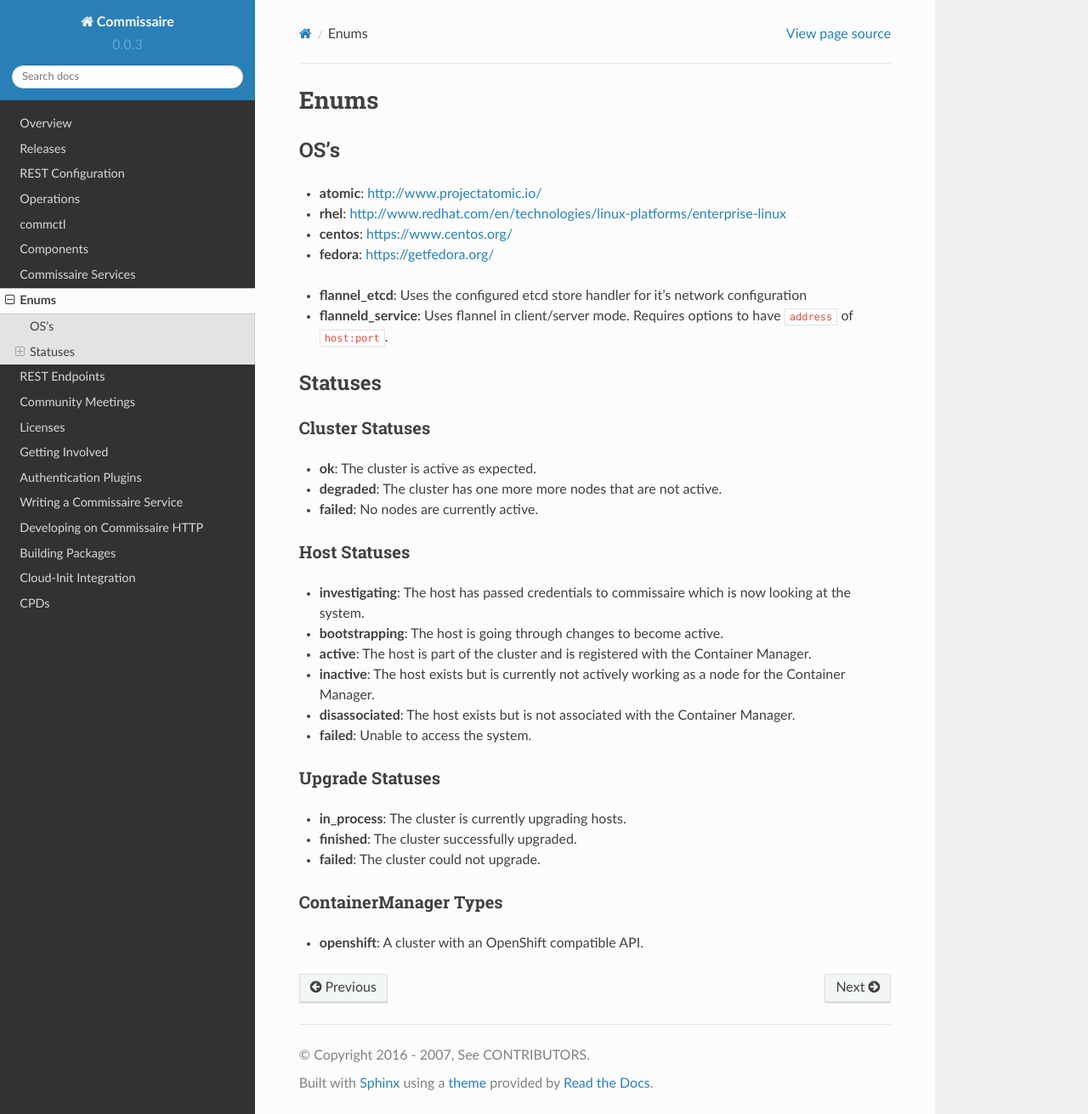
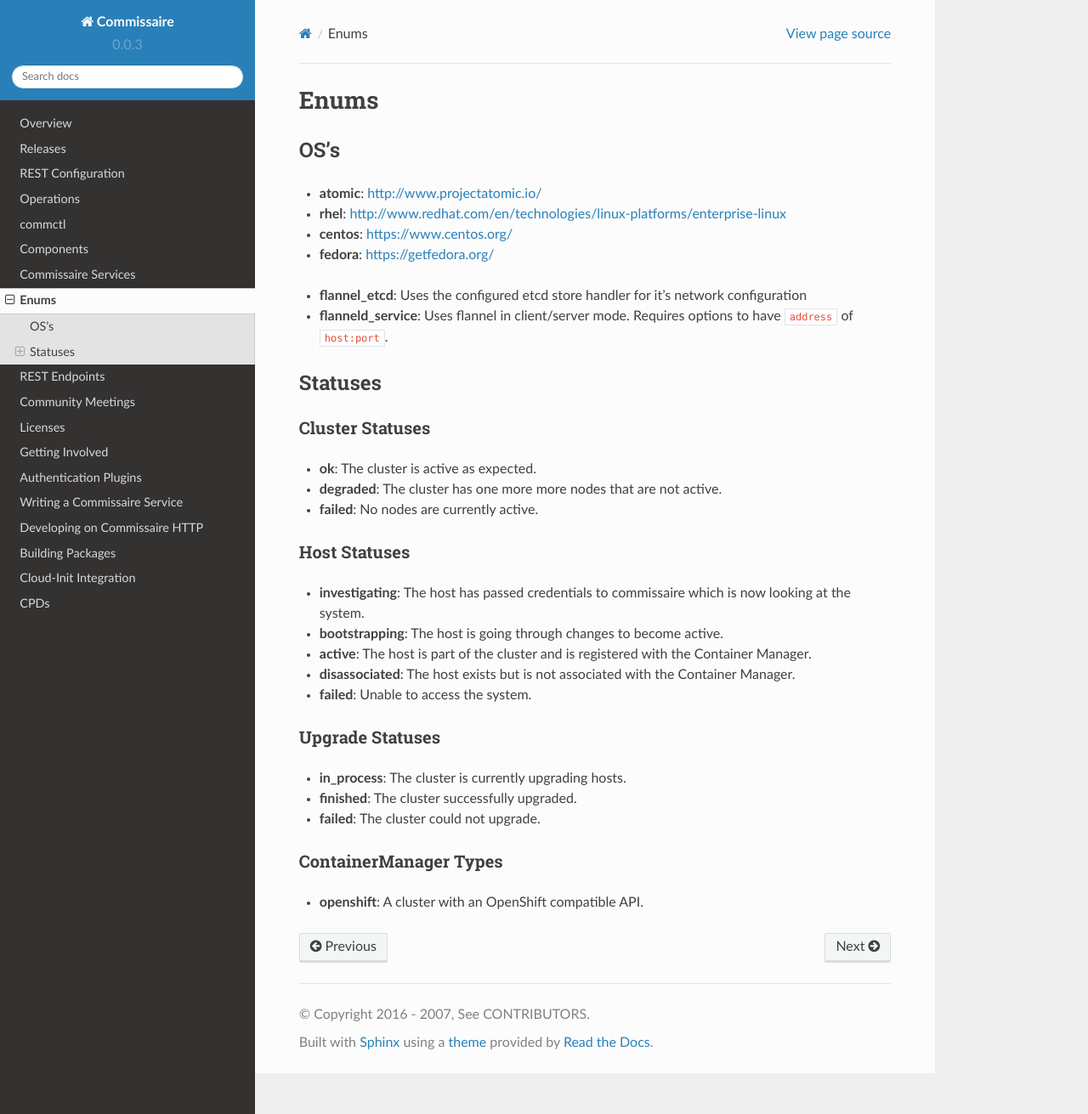
Before and after one commit to projectatomic/commissaire, a Sphinx documentation site: the page built from doc/enums.rst, in a window 1280 px wide and 1311 px high. Shown: the whole window at 85% size. Built offline with Sphinx 7.4.7 and the Read the Docs theme 2.0.0, drawn with Linux system fonts in a browser that asks for light colours; pages that are not in the unit, such as notebooks, are missing from menus.

Commit message:
doc: Removed inactive from enums

```diff
--- a/doc/enums.rst
+++ b/doc/enums.rst
@@ -39,7 +39,6 @@ Host Statuses
 * **investigating**: The host has passed credentials to commissaire which is now looking at the system.
 * **bootstrapping**: The host is going through changes to become active.
 * **active**: The host is part of the cluster and is registered with the Container Manager.
-* **inactive**: The host exists but is currently not actively working as a node for the Container Manager.
 * **disassociated**: The host exists but is not associated with the Container Manager.
 * **failed**: Unable to access the system.
 
```
